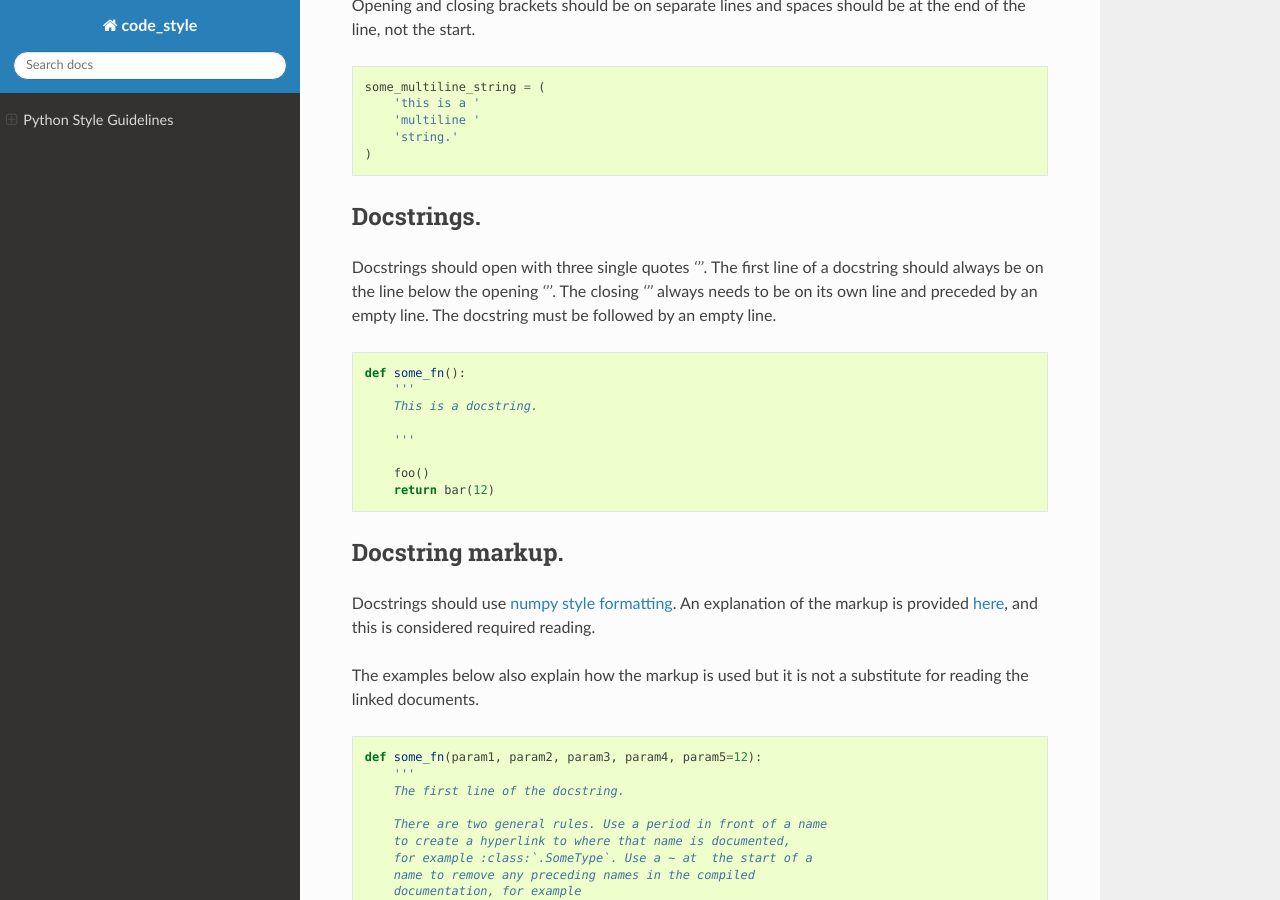
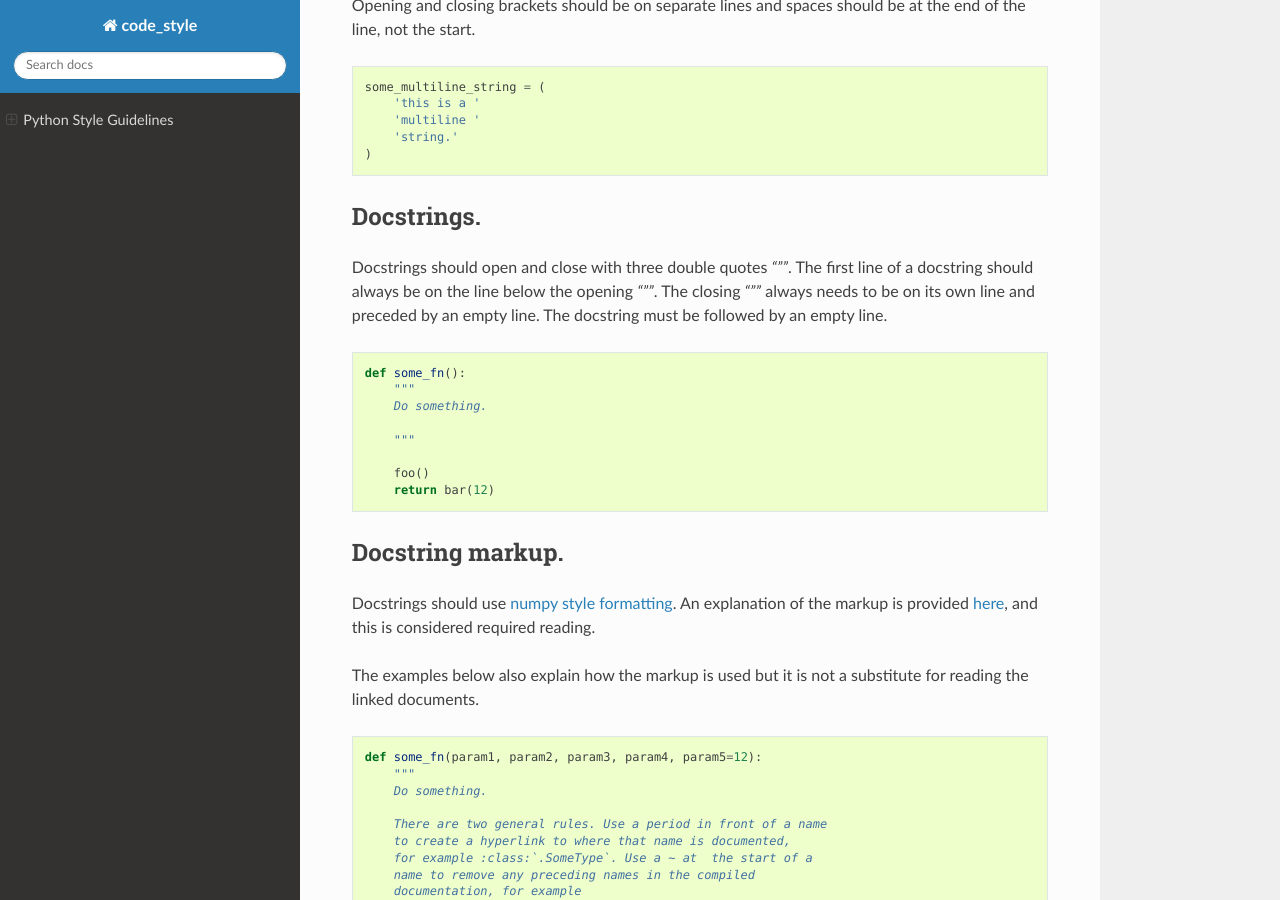
Before and after one commit to lukasturcani/code_style, a Sphinx documentation site: the page built from docs/python.rst, in a window 1280 px wide and 900 px high, scrolled down 3545 px. Built offline with Sphinx 7.4.7 and the Read the Docs theme 2.0.0, drawn with Linux system fonts in a browser that asks for light colours.

Commit message:
Updated style.

```diff
--- a/docs/python.rst
+++ b/docs/python.rst
@@ -197,19 +197,19 @@ spaces should be at the end of the line, not the start.
 Docstrings.
 -----------
 
-Docstrings should open with three single quotes `'''`.
+Docstrings should open and close with three double quotes `"""`.
 The first line of a docstring should always be on the line below
-the opening `'''`. The closing `'''` always needs to be on its own
+the opening `"""`. The closing `"""` always needs to be on its own
 line and preceded by an empty line. The docstring must be followed by
 an empty line.
 
 .. code-block:: python
 
     def some_fn():
-        '''
-        This is a docstring.
+        """
+        Do something.
 
-        '''
+        """
 
         foo()
         return bar(12)
@@ -227,8 +227,8 @@ a substitute for reading the linked documents.
 .. code-block:: python
 
     def some_fn(param1, param2, param3, param4, param5=12):
-        '''
-        The first line of the docstring.
+        """
+        Do something.
 
         There are two general rules. Use a period in front of a name
         to create a hyperlink to where that name is documented,
@@ -312,12 +312,12 @@ a substitute for reading the linked documents.
         :class:`int`
             Returns a number.
 
-        '''
+        """
 
         return 12
 
     class SomeType:
-        '''
+        """
         An example type.
 
         Note that class docstrings should not document the attributes
@@ -335,7 +335,7 @@ a substitute for reading the linked documents.
             preceding with a period and the type name, for example
             :attr:`.SomeOtherType.attribute_name`.
 
-        '''
+        """
 
         def __init__(self):
             self.alpha = 1
```
